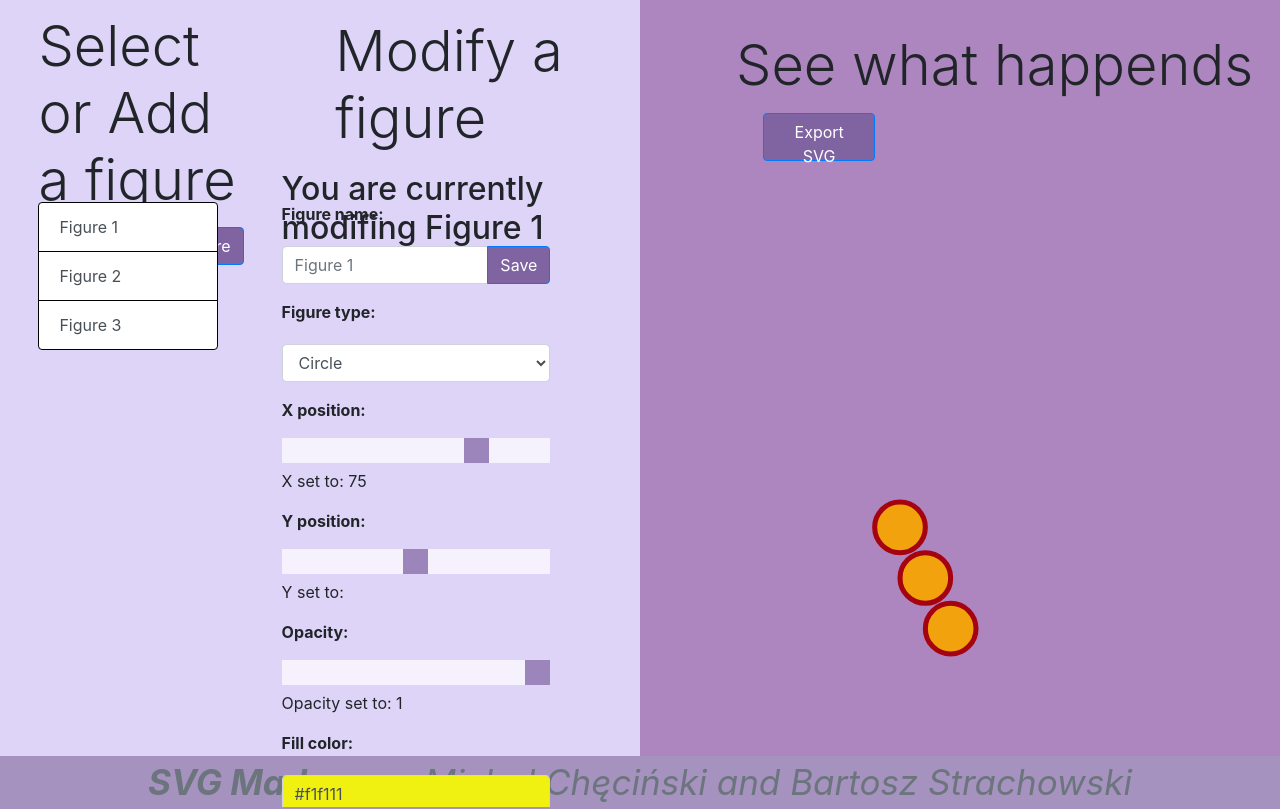
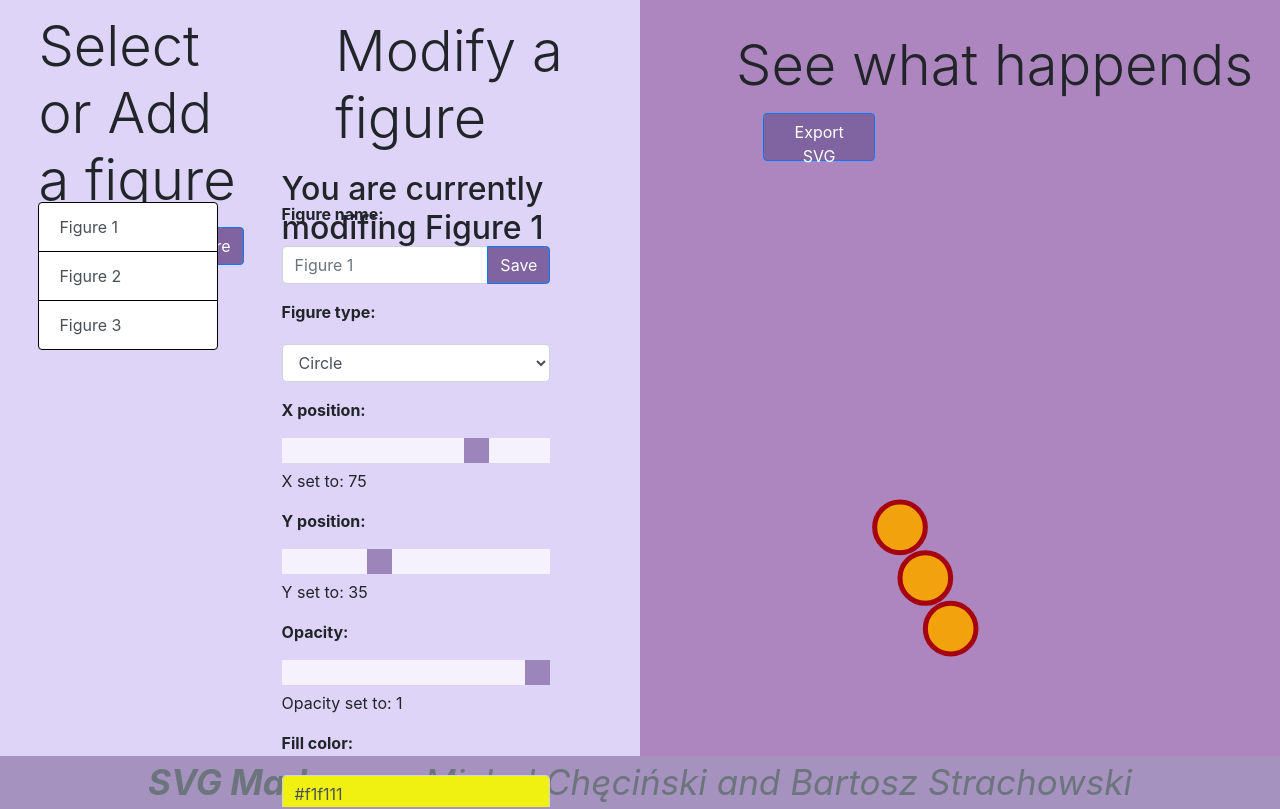
Before and after one commit to strachob/svg-animations, a React (Create React App) app: page / in a window 1280 px wide. Built offline with nearby package versions, Linux system fonts and the light colour scheme.

Commit message:
Finished data collection

```diff
--- a/src/App.js
+++ b/src/App.js
@@ -11,19 +11,21 @@ class App extends React.Component{
     this.state = {
       selectedObjectItem: 0,
       objs:  [
-      {name: "Figure 1", x: 75, opacity: 1, type: "circle", fillColor: "#f1f111", strokeColor: "#6b7d1c"},
-      {name: "Figure 2", x: 45, opacity: 1, type: "circle", fillColor: "#f1f111", strokeColor: "#6b7d1c"},
-      {name: "Figure 3", x: 35, opacity: 1, type: "circle", fillColor: "#f1f111", strokeColor: "#6b7d1c"}
+      {name: "Figure 1", x: 75, y: 35, opacity: 1, type: "circle", fillColor: "#f1f111", strokeColor: "#6b7d1c"},
+      {name: "Figure 2", x: 45, y: 45, opacity: 1, type: "circle", fillColor: "#f1f111", strokeColor: "#6b7d1c"},
+      {name: "Figure 3", x: 35, y: 75, opacity: 1, type: "circle", fillColor: "#f1f111", strokeColor: "#6b7d1c"}
     ]
     };
   }
 
   addItemFunc = (e) => {
-    let newObjects = this.state.objs;
+    let newObjects = [...this.state.objs];
     let num = newObjects.length+1;
     newObjects.push({name: "Figure "+ num});
-    this.setState({ objs : newObjects});
-    this.selectItemFunc(e, newObjects.length-1);
+    this.setState({
+      objs : newObjects,
+      selectedObjectItem: newObjects.length-1
+    });
   }
 
   selectItemFunc = (e,obj) => {
@@ -98,6 +100,30 @@ class App extends React.Component{
     });
   }
 
+  changeDiameter = (e) => {
+    let objects = [...this.state.objs];
+    objects[this.state.selectedObjectItem].diameter = e.target.value;
+    this.setState({objs: objects});
+  }
+
+  changeSize = (e) => {
+    let objects = [...this.state.objs];
+    objects[this.state.selectedObjectItem].size = e.target.value;
+    this.setState({objs: objects});
+  }
+
+  changeSides = (e) => {
+    let objects = [...this.state.objs];
+    objects[this.state.selectedObjectItem].sides = e.target.value;
+    this.setState({objs: objects});
+  }
+
+  changeStartAngle = (e) => {
+    let objects = [...this.state.objs];
+    objects[this.state.selectedObjectItem].startAngle = e.target.value;
+    this.setState({objs: objects});
+  }
+
   render(){
     return (
       <div className="app">
@@ -117,6 +143,10 @@ class App extends React.Component{
         typeChange={this.changeType}
         fillColorChange={this.changefillColor}
         strokeColorChange={this.changeStrokeColor}
+        diameterChange={this.changeDiameter}
+        sizeChange={this.changeSize}
+        sidesChange={this.changeSides}
+        startAngleChange={this.changeStartAngle}
          />
       ) : (
         <div className="object-props pane">
--- /dev/null
+++ b/src/ObjectProps/ShapeSettings.js
@@ -0,0 +1,42 @@
+import React from 'react';
+import './ObjectProps.css';
+
+function CircleSettings(props) {
+    return(
+        <div>
+            <p><strong>Circle diameter:</strong></p>
+            <input type="range" className="slider" onChange={(e) => props.diameterChange(e)} value={props.selectedItem.diameter} min="1"/>
+            <p>Diameter set to: {props.selectedItem.diameter}</p>
+        </div>
+    );
+}
+
+function SquareSettings(props) {
+    return(
+        <div>
+            <p><strong>Square size:</strong></p>
+            <input type="range" className="slider" onChange={(e) => props.sizeChange(e)} value={props.selectedItem.size} min="1"/>
+            <p>Square size set to: {props.selectedItem.size}</p>
+        </div>
+    );
+}
+
+function PolygonSettings(props) {
+    return(
+        <div>
+            <p><strong>Polygon sie:</strong></p>
+            <input type="range" className="slider" onChange={(e) => props.sizeChange(e)} value={props.selectedItem.size} min="1"/>
+            <p>Polygon size set to: {props.selectedItem.size}</p>
+
+            <p><strong>Sides:</strong></p>
+            <input type="range" className="slider" onChange={(e) => props.sidesChange(e)} value={props.selectedItem.sides} min="3" max="10"/>
+            <p>Number of sides set to: {props.selectedItem.sides}</p>
+
+            <p><strong>Start angle:</strong></p>
+            <input type="range" className="slider" onChange={(e) => props.startAngleChange(e)} value={props.selectedItem.startAngle} max="120"/>
+            <p>Start angle set to: {props.selectedItem.startAngle}</p>
+        </div>
+    );
+}
+
+export { CircleSettings, SquareSettings, PolygonSettings }
--- a/src/ObjectProps/index.js
+++ b/src/ObjectProps/index.js
@@ -1,5 +1,6 @@
 import React from 'react';
 import './ObjectProps.css';
+import { CircleSettings, SquareSettings, PolygonSettings } from './ShapeSettings';
 import {CompactPicker} from 'react-color';
 
 class ObjectProps extends React.Component {
@@ -33,6 +34,31 @@ class ObjectProps extends React.Component {
       displayStrokePicker: false
     })
     this.props.strokeColorChange(color.hex);
+  };
+
+  renderBasedOnType = () => {
+    switch(this.props.selectedItem.type){
+      case "Circle":
+        return(
+          <CircleSettings
+            diameterChange={this.props.diameterChange}
+            selectedItem={this.props.selectedItem}/>
+        );
+      case "Square":
+        return(
+          <SquareSettings
+            sizeChange={this.props.sizeChange}
+            selectedItem={this.props.selectedItem} />
+        );
+      case "Polygon":
+        return(
+          <PolygonSettings
+            sizeChange={this.props.sizeChange}
+            sidesChange={this.props.sidesChange}
+            startAngleChange={this.props.startAngleChange}
+            selectedItem={this.props.selectedItem} />
+        );
+    }
   };
 
 
@@ -109,6 +135,7 @@ class ObjectProps extends React.Component {
           </div>
         </div>
         </p>
+        {this.renderBasedOnType()}
 
         </div>
     </div>
```
